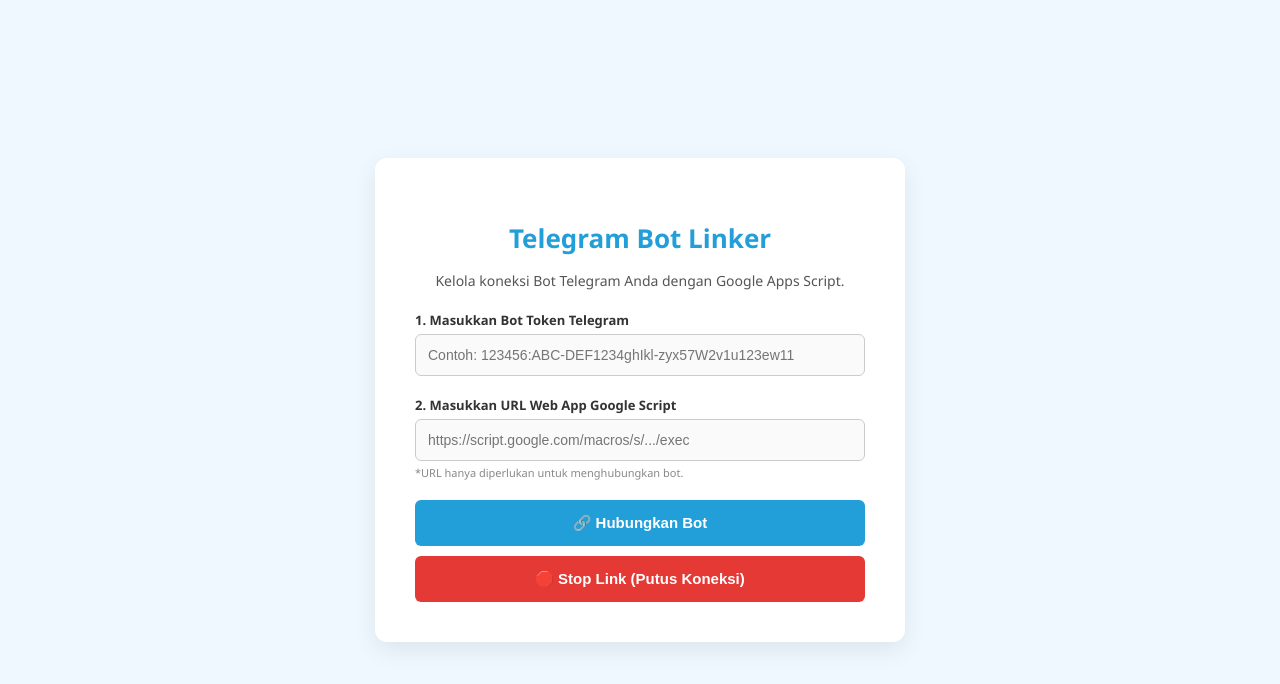
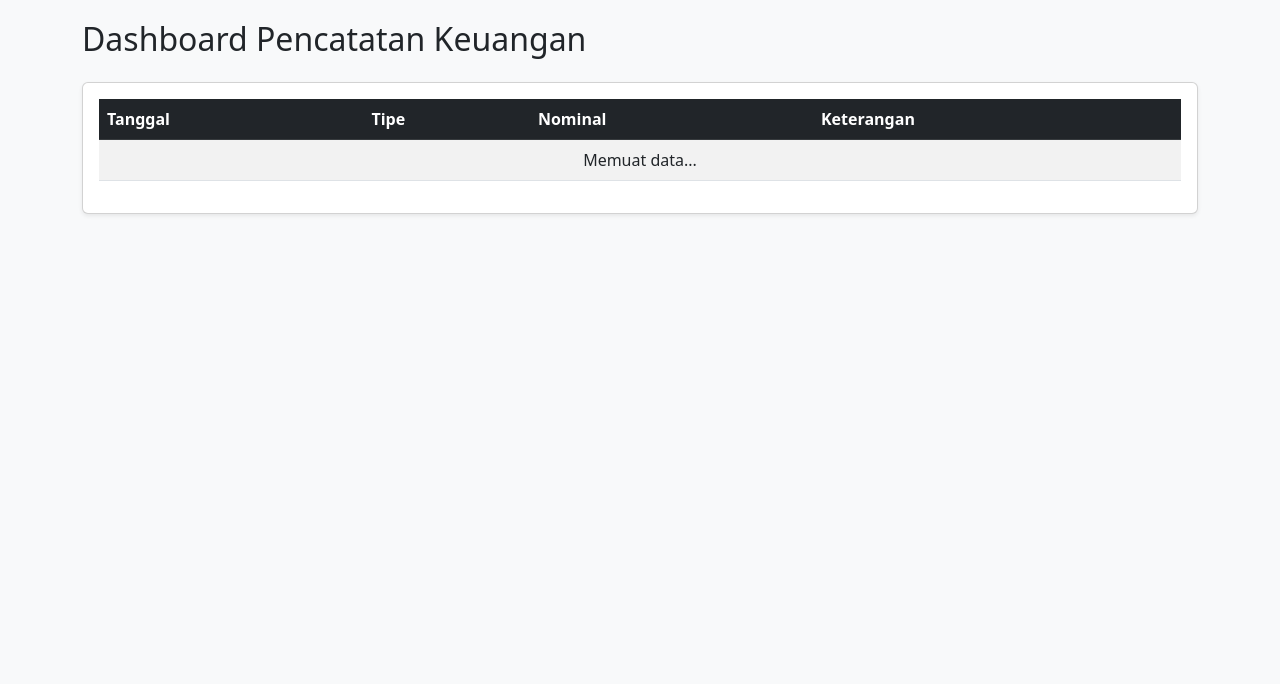
Before and after one commit to obym/Finance-Bot, a plain HTML site: page index.html in a window 1280 px wide. Drawn offline with nearby package versions, Linux system fonts and the light colour scheme.

Commit message:
Update index.html

```diff
--- a/index.html
+++ b/index.html
@@ -1,157 +1,67 @@
 <!DOCTYPE html>
-<html lang="id">
+<html>
   <head>
-    <meta charset="UTF-8">
-    <meta name="viewport" content="width=device-width, initial-scale=1.0">
-    <title>Telegram Bot Linker</title>
+    <base target="_top">
+    <title>Dashboard Keuangan</title>
+    <link href="https://cdn.jsdelivr.net/npm/bootstrap@5.3.0/dist/css/bootstrap.min.css" rel="stylesheet">
     <style>
-        body { font-family: 'Segoe UI', Tahoma, Geneva, Verdana, sans-serif; background-color: #f0f8ff; display: flex; justify-content: center; align-items: center; height: 100vh; margin: 0; }
-        .card { background-color: white; padding: 40px; border-radius: 12px; box-shadow: 0 8px 24px rgba(0,0,0,0.08); width: 100%; max-width: 450px; text-align: center; }
-        h2 { color: #229ED9; margin-bottom: 10px; font-size: 26px; }
-        p { color: #555; font-size: 14px; margin-bottom: 20px; line-height: 1.5; }
-
-        .input-group { text-align: left; margin-bottom: 20px; }
-        label { display: block; font-size: 13px; font-weight: bold; color: #333; margin-bottom: 5px; }
-        input[type="text"] { width: 100%; padding: 12px; border: 1px solid #ccc; border-radius: 6px; box-sizing: border-box; font-size: 14px; background-color: #fafafa; }
-        input[type="text"]:focus { border-color: #229ED9; outline: none; background-color: #fff; }
-
-        /* Desain grup tombol agar sejajar/rapi */
-        .button-group { display: flex; flex-direction: column; gap: 10px; margin-top: 10px; }
-
-        button { border: none; padding: 14px; width: 100%; border-radius: 6px; font-size: 15px; cursor: pointer; font-weight: bold; transition: background-color 0.3s; color: white; }
-
-        /* Tombol Connect (Biru) */
-        .btn-primary { background-color: #229ED9; }
-        .btn-primary:hover { background-color: #1c88ba; }
-        .btn-primary:disabled { background-color: #99cce6; cursor: not-allowed; }
-
-        /* Tombol Stop/Disconnect (Merah) */
-        .btn-danger { background-color: #e53935; }
-        .btn-danger:hover { background-color: #c62828; }
-        .btn-danger:disabled { background-color: #ef9a9a; cursor: not-allowed; }
-
-        .status-box { margin-top: 20px; padding: 15px; border-radius: 6px; display: none; font-size: 14px; font-weight: bold; }
-        .success { background-color: #e6f9ed; color: #2e7d32; border: 1px solid #a5d6a7; }
-        .error { background-color: #ffebee; color: #c62828; border: 1px solid #ef9a9a; }
-        .warning { background-color: #fff3e0; color: #e65100; border: 1px solid #ffcc80; }
+      body { padding: 20px; background-color: #f8f9fa; }
+      .masuk { color: green; font-weight: bold; }
+      .keluar { color: red; font-weight: bold; }
     </style>
   </head>
   <body>
+    <div class="container">
+      <h2 class="mb-4">Dashboard Pencatatan Keuangan</h2>
 
-    <div class="card">
-        <h2>Telegram Bot Linker</h2>
-        <p>Kelola koneksi Bot Telegram Anda dengan Google Apps Script.</p>
-
-        <div class="input-group">
-            <label for="botToken">1. Masukkan Bot Token Telegram</label>
-            <input type="text" id="botToken" placeholder="Contoh: 123456:ABC-DEF1234ghIkl-zyx57W2v1u123ew11">
+      <div class="card shadow-sm">
+        <div class="card-body">
+          <table class="table table-striped table-hover">
+            <thead class="table-dark">
+              <tr>
+                <th>Tanggal</th>
+                <th>Tipe</th>
+                <th>Nominal</th>
+                <th>Keterangan</th>
+              </tr>
+            </thead>
+            <tbody id="dataTable">
+              <tr><td colspan="4" class="text-center">Memuat data...</td></tr>
+            </tbody>
+          </table>
         </div>
-
-        <div class="input-group">
-            <label for="scriptUrl">2. Masukkan URL Web App Google Script</label>
-            <input type="text" id="scriptUrl" placeholder="https://script.google.com/macros/s/.../exec">
-            <small style="color: #888; font-size: 11px; margin-top: 4px; display: block;">*URL hanya diperlukan untuk menghubungkan bot.</small>
       </div>
-
-        <div class="button-group">
-            <button id="btn-submit" class="btn-primary" onclick="hubungkanBot()">🔗 Hubungkan Bot</button>
-
-            <button id="btn-stop" class="btn-danger" onclick="putuskanBot()">🛑 Stop Link (Putus Koneksi)</button>
-        </div>
-
-        <div id="statusNotif" class="status-box"></div>
     </div>
 
     <script>
-        // ==========================================
-        // FUNGSI 1: MENGHUBUNGKAN BOT (SET WEBHOOK)
-        // ==========================================
-        function hubungkanBot() {
-            var token = document.getElementById('botToken').value.trim();
-            var urlGas = document.getElementById('scriptUrl').value.trim();
-            var btn = document.getElementById('btn-submit');
+      // Memanggil fungsi getTransactions dari Code.gs
+      google.script.run.withSuccessHandler(showData).getTransactions();
 
-            if(token === "" || urlGas === "") {
-                tampilkanNotif('error', '⚠️ Harap isi Token Telegram dan URL Google Script!');
+      function showData(data) {
+        var tbody = document.getElementById("dataTable");
+        tbody.innerHTML = "";
+
+        if (data.length <= 1) {
+          tbody.innerHTML = "<tr><td colspan='4' class='text-center'>Belum ada transaksi.</td></tr>";
           return;
         }
 
-            btn.innerHTML = "Menghubungkan...";
-            btn.disabled = true;
-            document.getElementById('statusNotif').style.display = 'none';
+        // Loop data dari baris terakhir ke pertama (kecuali header)
+        for (var i = data.length - 1; i > 0; i--) {
+          var row = data[i];
+          var tr = document.createElement("tr");
 
-            var telegramApiUrl = "https://api.telegram.org/bot" + token + "/setWebhook?url=" + encodeURIComponent(urlGas);
+          var tipeClass = row[1] === "Masuk" ? "masuk" : "keluar";
 
-            fetch(telegramApiUrl)
-                .then(response => response.json())
-                .then(data => {
-                    if (data.ok) {
-                        tampilkanNotif('success', '✅ Berhasil! Bot terhubung ke Google Script.');
-                    } else {
-                        tampilkanNotif('error', '❌ Gagal: ' + data.description);
+          tr.innerHTML = `
+            <td>${row[0]}</td>
+            <td class="${tipeClass}">${row[1]}</td>
+            <td>Rp ${row[2]}</td>
+            <td>${row[3]}</td>
+          `;
+          tbody.appendChild(tr);
         }
-                })
-                .catch(error => {
-                    tampilkanNotif('error', '❌ Terjadi kesalahan jaringan. Coba lagi.');
-                })
-                .finally(() => {
-                    btn.innerHTML = "🔗 Hubungkan Bot";
-                    btn.disabled = false;
-                });
-        }
-
-        // ==========================================
-        // FUNGSI 2: MEMUTUSKAN BOT (DELETE WEBHOOK)
-        // ==========================================
-        function putuskanBot() {
-            var token = document.getElementById('botToken').value.trim();
-            var btnStop = document.getElementById('btn-stop');
-
-            // Untuk memutuskan koneksi, kita hanya butuh Token, tidak butuh URL
-            if(token === "") {
-                tampilkanNotif('error', '⚠️ Harap isi Token Telegram untuk memutus koneksi!');
-                return;
-            }
-
-            // Konfirmasi agar tidak tidak sengaja terpencet
-            var konfirmasi = confirm("Yakin ingin menghentikan bot? Bot tidak akan merespons pesan lagi sampai dihubungkan ulang.");
-            if (!konfirmasi) return;
-
-            btnStop.innerHTML = "Memutuskan...";
-            btnStop.disabled = true;
-            document.getElementById('statusNotif').style.display = 'none';
-
-            // API Resmi Telegram untuk menghapus webhook
-            var telegramApiUrl = "https://api.telegram.org/bot" + token + "/deleteWebhook?drop_pending_updates=true";
-
-            fetch(telegramApiUrl)
-                .then(response => response.json())
-                .then(data => {
-                    if (data.ok) {
-                        tampilkanNotif('warning', '🔌 Berhasil! Koneksi bot telah diputus. Bot tidak aktif.');
-                    } else {
-                        tampilkanNotif('error', '❌ Gagal: ' + data.description);
-                    }
-                })
-                .catch(error => {
-                    tampilkanNotif('error', '❌ Terjadi kesalahan jaringan. Coba lagi.');
-                })
-                .finally(() => {
-                    btnStop.innerHTML = "🛑 Stop Link (Putus Koneksi)";
-                    btnStop.disabled = false;
-                });
-        }
-
-        // ==========================================
-        // FUNGSI BANTUAN NOTIFIKASI
-        // ==========================================
-        function tampilkanNotif(tipe, pesan) {
-            var notifBox = document.getElementById('statusNotif');
-            notifBox.className = 'status-box ' + tipe;
-            notifBox.innerHTML = pesan;
-            notifBox.style.display = 'block';
       }
     </script>
-
   </body>
 </html>
```
Lines whose indentation alone changed are shown as unchanged.
